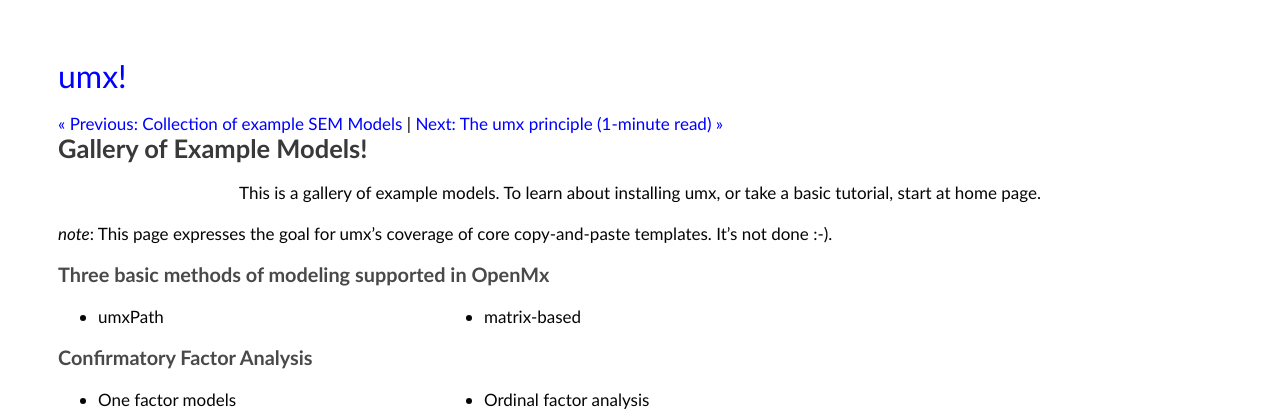
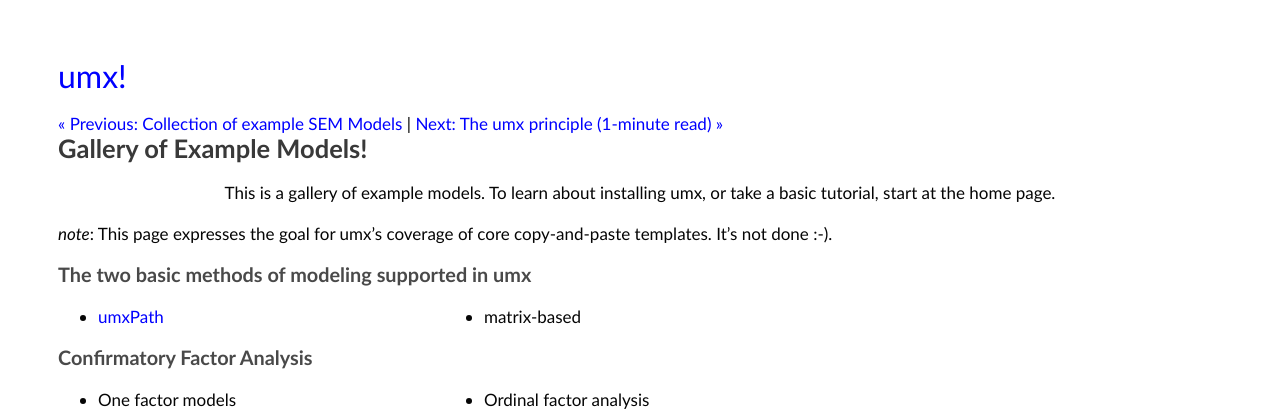
Before and after one commit to tbates/tbates.github.io, a Jekyll site: the page built from _posts/2001-06-20-examples-organized.markdown, in a window 1280 px wide. Shown: the top 412 px of the page. Built offline with Jekyll 4.4.1, drawn with Linux system fonts in a browser that asks for light colours.

Commit message:
no message

```diff
--- a/_posts/2001-06-20-examples-organized.markdown
+++ b/_posts/2001-06-20-examples-organized.markdown
@@ -20,13 +20,13 @@
 
 <a  name="top"></a>
 
-<p style="text-align: center;">This is a gallery of example models. To learn about installing umx, or take a basic tutorial, start at home page.</p>
+<p style="text-align: center;">This is a gallery of example models. To learn about installing umx, or take a basic tutorial, start at the home page.</p>
 
 
 *note*: This page expresses the goal for umx's coverage of core  copy-and-paste templates. It's not done :-).
 
-### Three basic methods of modeling supported in OpenMx
-* umxPath
+### The two basic methods of modeling supported in umx
+* [umxPath](/advanced/1995/11/20/detailed-umxPath.html)
 * matrix-based
 
 ### Confirmatory Factor Analysis
```
